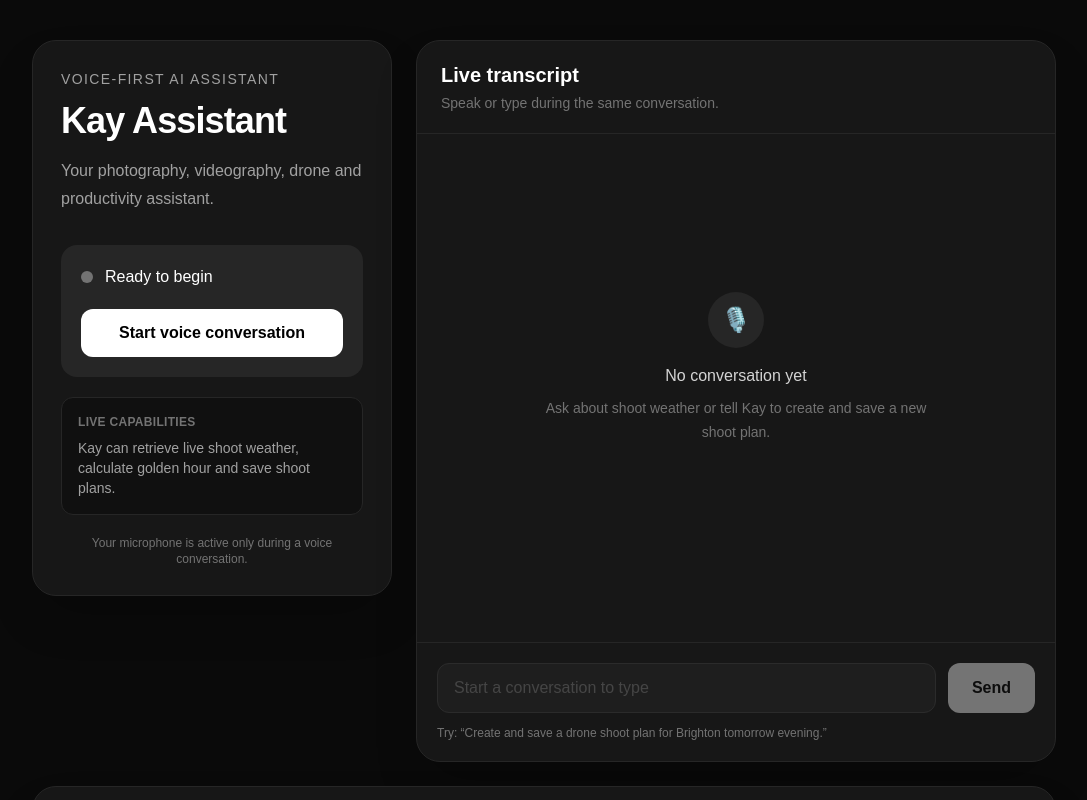
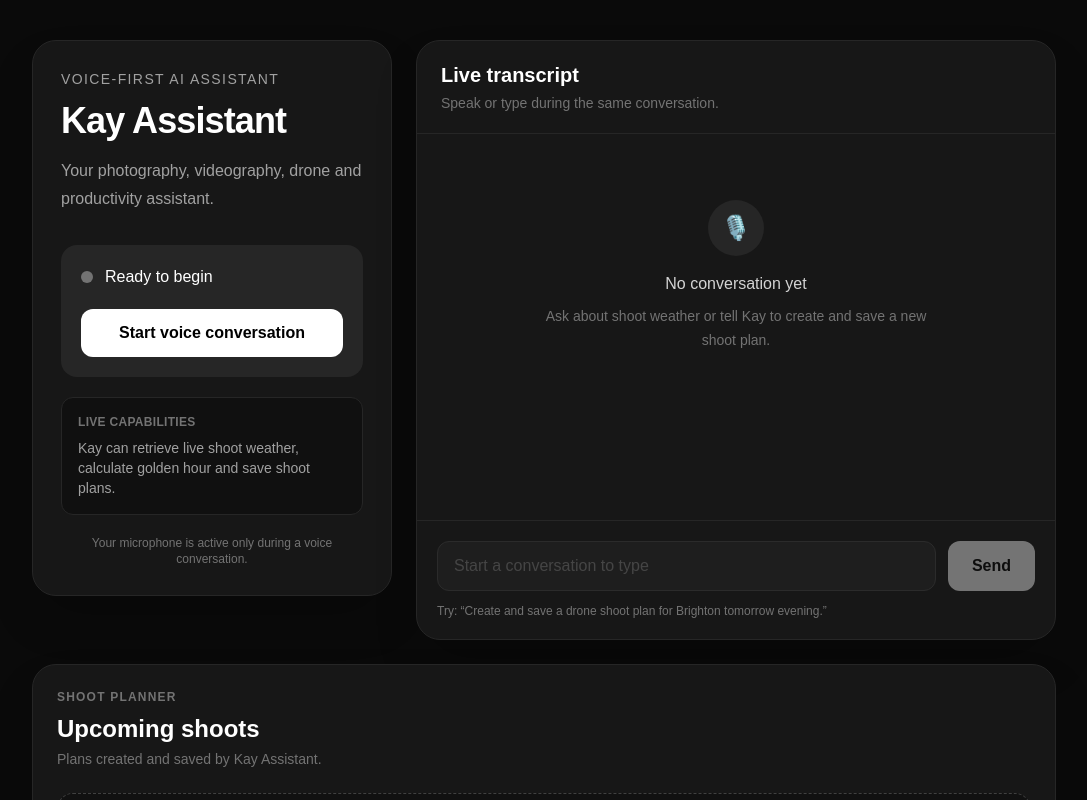
Before and after one commit to Koshikhan/kay-assistant, a Next.js app: page / in a window 1280 px wide. Shown: the top 800 px of the page, without its empty margins (96-1183 px from the left). Built offline with nearby package versions, Linux system fonts and the light colour scheme.

Commit message:
Fix transcript auto-scroll page jumping

```diff
--- a/src/app/page.tsx
+++ b/src/app/page.tsx
@@ -195,7 +195,7 @@ export default function Home() {
   const latestForecastRef =
     useRef<ShootWeatherForecast | null>(null);
 
-  const transcriptEndRef =
+  const transcriptContainerRef =
     useRef<HTMLDivElement | null>(null);
 
   const [status, setStatus] =
@@ -234,7 +234,15 @@ export default function Home() {
    * Scroll to the newest conversation message.
    */
   useEffect(() => {
-    transcriptEndRef.current?.scrollIntoView({
+    const transcriptContainer =
+      transcriptContainerRef.current;
+
+    if (!transcriptContainer) {
+      return;
+    }
+
+    transcriptContainer.scrollTo({
+      top: transcriptContainer.scrollHeight,
       behavior: "smooth",
     });
   }, [messages]);
@@ -730,7 +738,7 @@ export default function Home() {
 
       setLatestForecast(forecast);
     } catch (error) {
-      console.error(
+      console.warn(
         "Weather refresh failed:",
         error,
       );
@@ -790,8 +798,6 @@ export default function Home() {
   }
 
   const isConnected = status === "connected";
-
-
 
   return (
     <main className="min-h-screen bg-neutral-950 px-5 py-10 text-white">
@@ -892,7 +898,7 @@ export default function Home() {
         </section>
 
         {/* Conversation transcript */}
-        <section className="flex min-h-[600px] flex-col rounded-3xl border border-neutral-800 bg-neutral-900 shadow-2xl">
+        <section className="flex h-[600px] flex-col rounded-3xl border border-neutral-800 bg-neutral-900 shadow-2xl">
           <div className="flex items-center justify-between border-b border-neutral-800 px-6 py-5">
             <div>
               <h2 className="text-xl font-semibold">
@@ -917,7 +923,10 @@ export default function Home() {
               )}
           </div>
 
-          <div className="flex-1 space-y-5 overflow-y-auto p-6">
+          <div
+            ref={transcriptContainerRef}
+            className="min-h-0 flex-1 space-y-5 overflow-y-auto p-6"
+          >
             {messages.length === 0 ? (
               <div className="flex h-full min-h-[440px] items-center justify-center">
                 <div className="max-w-sm text-center">
@@ -978,7 +987,6 @@ export default function Home() {
               ))
             )}
 
-            <div ref={transcriptEndRef} />
           </div>
 
           {/* Typed-message form */}
```
